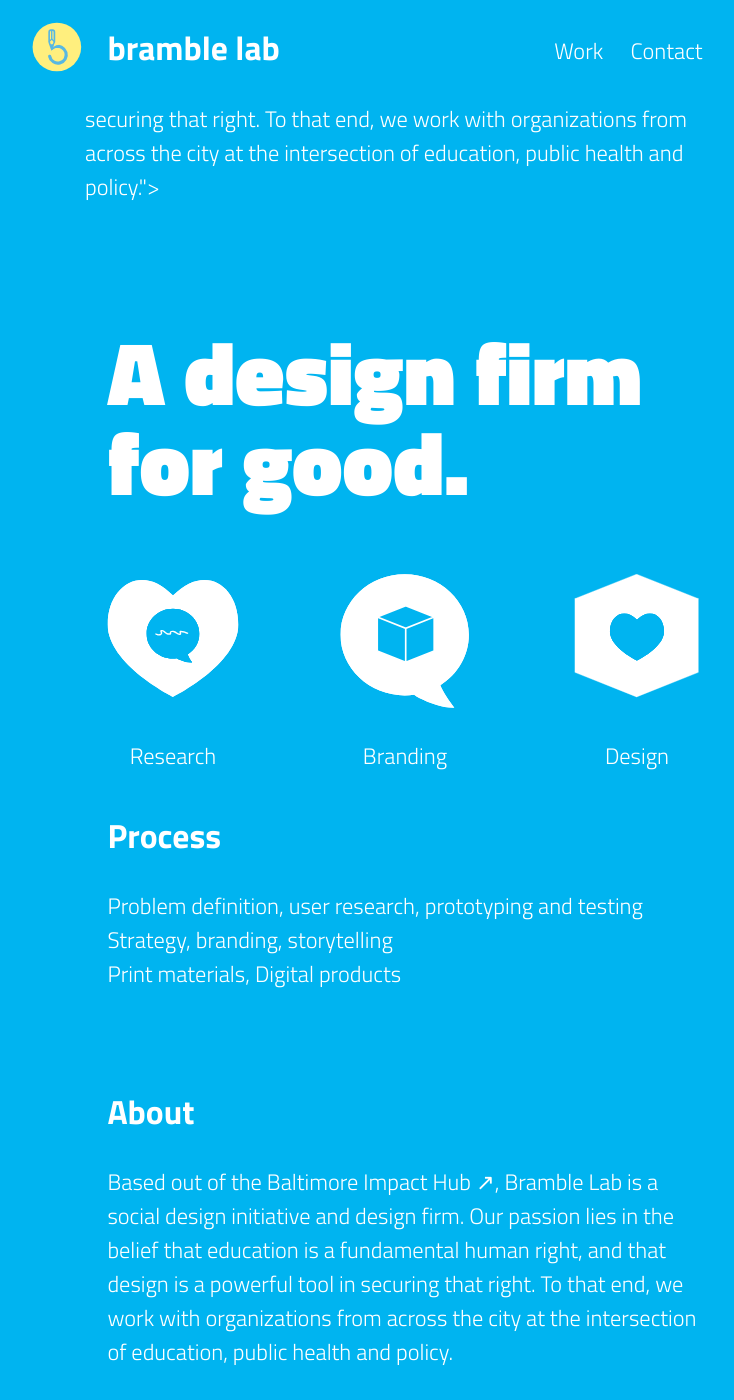
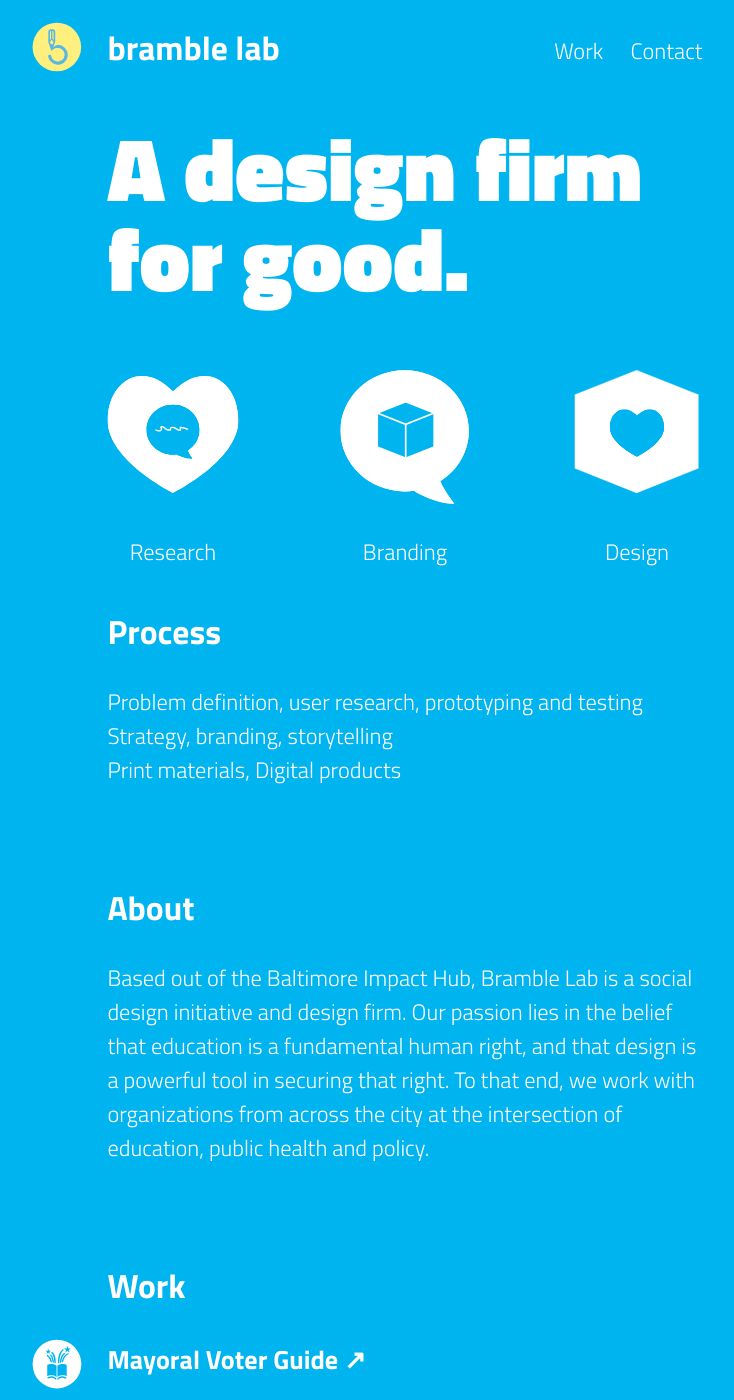
Before and after one commit to bramblelab/bramblelab.github.io, a Jekyll site: the page built from index.md, in a window 1280 px wide and 1400 px high. Shown: the whole window, without its empty margins (235-969 px from the left). Built offline with Jekyll 4.4.1, drawn with Linux system fonts in a browser that asks for light colours; part of the change alters nothing that is shown.

Commit message:
Fixed link bug

```diff
--- a/_config.yml
+++ b/_config.yml
@@ -9,8 +9,7 @@ collections:
     title: Uploads
     output: true
 email: cary@bramblelab.com
-description: Based out of the <a href="http://baltimore.impacthub.net">Baltimore Impact
-  Hub</a>, Bramble Lab is a social design initiative and design firm. Our passion
+description: Based out of the Baltimore Impact Hub, Bramble Lab is a social design initiative and design firm. Our passion
   lies in the belief that education is a fundamental human right, and that design
   is a powerful tool in securing that right. To that end, we work with organizations
   from across the city at the intersection of education, public health and policy.
```
